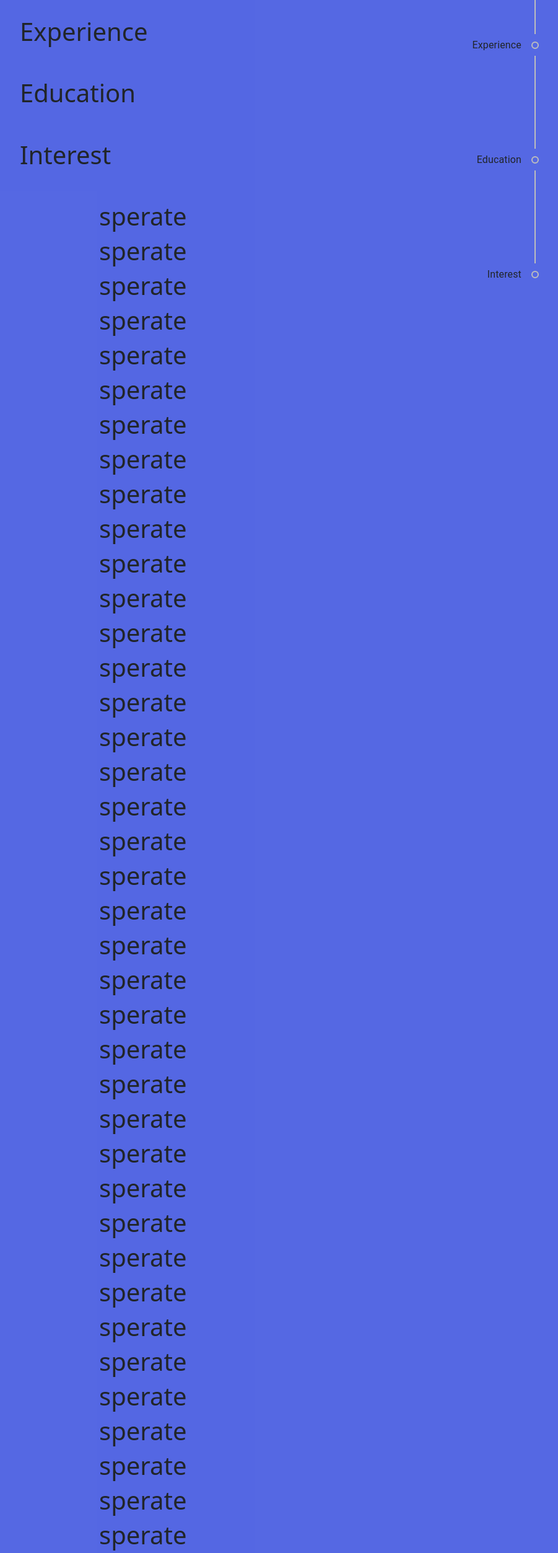
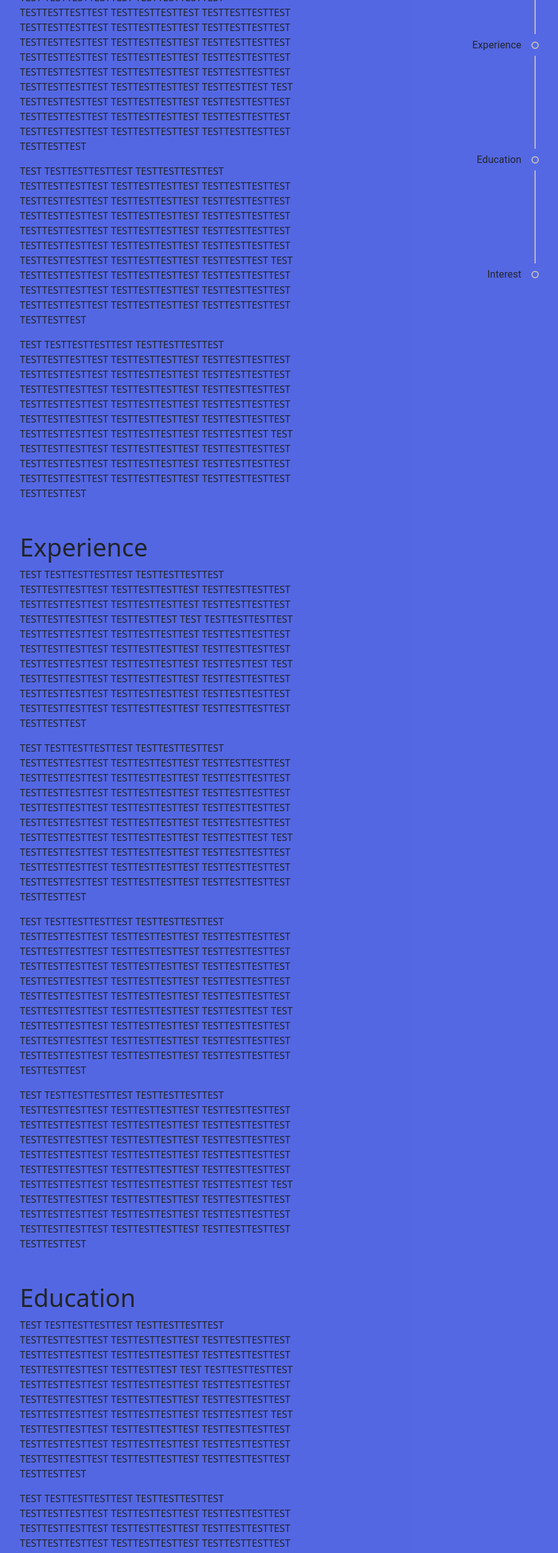
Before and after one commit to Gehrig-Barnes/portfolio, a React (Create React App) app: page /about_me in a window 1280 px wide. Shown: the part 200-2706 px from the top of the page at 62% size, without its empty margins (352-1253 px from the left). Built offline with nearby package versions, Linux system fonts and the light colour scheme; a web font is replaced by a local one.

Commit message:
a tag set up

```diff
--- a/src/components/AboutMe.js
+++ b/src/components/AboutMe.js
@@ -37,50 +37,62 @@ function AboutMe() {
 
   const timelineContainerStyle = {};
 
+  console.log(window.location.href.innerWidth)
+
+
+
   return (
     <div className="abt">
       <div style={timelineContainerStyle} className="timeLineContainer">
         <Timeline className="timeLine" align="left" position="left">
           <TimelineItem>
             <TimelineSeparator>
+              <a href="#my_story">
                 <TimelineDot
                   variant={outlined[0] ? "filled" : "outlined"}
                   className="separator"
                   onClick={handleDotOne}
                 />
+              </a>
               <TimelineConnector className="connector" />
             </TimelineSeparator>
             <TimelineContent>My Story</TimelineContent>
           </TimelineItem>
           <TimelineItem>
             <TimelineSeparator>
+              <a href="#experience">
                 <TimelineDot
                   variant={outlined[1] ? "filled" : "outlined"}
                   className="separator"
                   onClick={handleDotTwo}
                 />
+              </a>
               <TimelineConnector className="connector" />
             </TimelineSeparator>
             <TimelineContent>Experience</TimelineContent>
           </TimelineItem>
           <TimelineItem>
             <TimelineSeparator>
+              <a href="#education">
                 <TimelineDot
                   variant={outlined[2] ? "filled" : "outlined"}
                   className="separator"
                   onClick={handleDotThree}
                 />
+              </a>
               <TimelineConnector className="connector" />
             </TimelineSeparator>
             <TimelineContent>Education</TimelineContent>
           </TimelineItem>
           <TimelineItem>
             <TimelineSeparator>
+              <a href="#interest">
                 <TimelineDot
                   variant={outlined[3] ? "filled" : "outlined"}
                   className="separator"
                   onClick={handleDotFour}
                 />
+              </a>
             </TimelineSeparator>
             <TimelineContent>Interest</TimelineContent>
           </TimelineItem>
@@ -95,58 +107,167 @@ function AboutMe() {
       </button>
 
       <div id="me1" className="me">
-        <h1>My Story</h1>
+        <h1 id="my_story">My Story</h1>
+        <p>
+          TEST TESTTESTTESTTEST TESTTESTTESTTEST TESTTESTTESTTEST
+          TESTTESTTESTTEST TESTTESTTESTTEST TESTTESTTESTTEST TESTTESTTESTTEST
+          TESTTESTTESTTEST TESTTESTTESTTEST TESTTESTTESTTEST TESTTESTTESTTEST
+          TESTTESTTESTTEST TESTTESTTESTTEST TESTTESTTESTTEST TESTTESTTESTTEST
+          TESTTESTTESTTEST TESTTESTTESTTEST TESTTESTTESTTEST TESTTESTTESTTEST
+          TESTTESTTEST TEST TESTTESTTESTTEST TESTTESTTESTTEST TESTTESTTESTTEST
+          TESTTESTTESTTEST TESTTESTTESTTEST TESTTESTTESTTEST TESTTESTTESTTEST
+          TESTTESTTESTTEST TESTTESTTESTTEST TESTTESTTEST
+        </p>
+        <p>
+          TEST TESTTESTTESTTEST TESTTESTTESTTEST TESTTESTTESTTEST
+          TESTTESTTESTTEST TESTTESTTESTTEST TESTTESTTESTTEST TESTTESTTESTTEST
+          TESTTESTTESTTEST TESTTESTTESTTEST TESTTESTTESTTEST TESTTESTTESTTEST
+          TESTTESTTESTTEST TESTTESTTESTTEST TESTTESTTESTTEST TESTTESTTESTTEST
+          TESTTESTTESTTEST TESTTESTTESTTEST TESTTESTTESTTEST TESTTESTTESTTEST
+          TESTTESTTEST TEST TESTTESTTESTTEST TESTTESTTESTTEST TESTTESTTESTTEST
+          TESTTESTTESTTEST TESTTESTTESTTEST TESTTESTTESTTEST TESTTESTTESTTEST
+          TESTTESTTESTTEST TESTTESTTESTTEST TESTTESTTEST
+        </p>
+        <p>
+          TEST TESTTESTTESTTEST TESTTESTTESTTEST TESTTESTTESTTEST
+          TESTTESTTESTTEST TESTTESTTESTTEST TESTTESTTESTTEST TESTTESTTESTTEST
+          TESTTESTTESTTEST TESTTESTTESTTEST TESTTESTTESTTEST TESTTESTTESTTEST
+          TESTTESTTESTTEST TESTTESTTESTTEST TESTTESTTESTTEST TESTTESTTESTTEST
+          TESTTESTTESTTEST TESTTESTTESTTEST TESTTESTTESTTEST TESTTESTTESTTEST
+          TESTTESTTEST TEST TESTTESTTESTTEST TESTTESTTESTTEST TESTTESTTESTTEST
+          TESTTESTTESTTEST TESTTESTTESTTEST TESTTESTTESTTEST TESTTESTTESTTEST
+          TESTTESTTESTTEST TESTTESTTESTTEST TESTTESTTEST
+        </p>
       </div>
       <div className="me">
-        <h1>Experience</h1>
+        <h1 id="experience">Experience</h1>
+        <p>
+          TEST TESTTESTTESTTEST TESTTESTTESTTEST TESTTESTTESTTEST
+          TESTTESTTESTTEST TESTTESTTESTTEST TESTTESTTESTTEST TESTTESTTESTTEST
+          TESTTESTTESTTEST TESTTESTTESTTEST TESTTESTTEST TEST TESTTESTTESTTEST
+          TESTTESTTESTTEST TESTTESTTESTTEST TESTTESTTESTTEST TESTTESTTESTTEST
+          TESTTESTTESTTEST TESTTESTTESTTEST TESTTESTTESTTEST TESTTESTTESTTEST
+          TESTTESTTEST TEST TESTTESTTESTTEST TESTTESTTESTTEST TESTTESTTESTTEST
+          TESTTESTTESTTEST TESTTESTTESTTEST TESTTESTTESTTEST TESTTESTTESTTEST
+          TESTTESTTESTTEST TESTTESTTESTTEST TESTTESTTEST
+        </p>
+        <p>
+          TEST TESTTESTTESTTEST TESTTESTTESTTEST TESTTESTTESTTEST
+          TESTTESTTESTTEST TESTTESTTESTTEST TESTTESTTESTTEST TESTTESTTESTTEST
+          TESTTESTTESTTEST TESTTESTTESTTEST TESTTESTTESTTEST TESTTESTTESTTEST
+          TESTTESTTESTTEST TESTTESTTESTTEST TESTTESTTESTTEST TESTTESTTESTTEST
+          TESTTESTTESTTEST TESTTESTTESTTEST TESTTESTTESTTEST TESTTESTTESTTEST
+          TESTTESTTEST TEST TESTTESTTESTTEST TESTTESTTESTTEST TESTTESTTESTTEST
+          TESTTESTTESTTEST TESTTESTTESTTEST TESTTESTTESTTEST TESTTESTTESTTEST
+          TESTTESTTESTTEST TESTTESTTESTTEST TESTTESTTEST
+        </p>
+        <p>
+          TEST TESTTESTTESTTEST TESTTESTTESTTEST TESTTESTTESTTEST
+          TESTTESTTESTTEST TESTTESTTESTTEST TESTTESTTESTTEST TESTTESTTESTTEST
+          TESTTESTTESTTEST TESTTESTTESTTEST TESTTESTTESTTEST TESTTESTTESTTEST
+          TESTTESTTESTTEST TESTTESTTESTTEST TESTTESTTESTTEST TESTTESTTESTTEST
+          TESTTESTTESTTEST TESTTESTTESTTEST TESTTESTTESTTEST TESTTESTTESTTEST
+          TESTTESTTEST TEST TESTTESTTESTTEST TESTTESTTESTTEST TESTTESTTESTTEST
+          TESTTESTTESTTEST TESTTESTTESTTEST TESTTESTTESTTEST TESTTESTTESTTEST
+          TESTTESTTESTTEST TESTTESTTESTTEST TESTTESTTEST
+        </p>
+        <p>
+          TEST TESTTESTTESTTEST TESTTESTTESTTEST TESTTESTTESTTEST
+          TESTTESTTESTTEST TESTTESTTESTTEST TESTTESTTESTTEST TESTTESTTESTTEST
+          TESTTESTTESTTEST TESTTESTTESTTEST TESTTESTTESTTEST TESTTESTTESTTEST
+          TESTTESTTESTTEST TESTTESTTESTTEST TESTTESTTESTTEST TESTTESTTESTTEST
+          TESTTESTTESTTEST TESTTESTTESTTEST TESTTESTTESTTEST TESTTESTTESTTEST
+          TESTTESTTEST TEST TESTTESTTESTTEST TESTTESTTESTTEST TESTTESTTESTTEST
+          TESTTESTTESTTEST TESTTESTTESTTEST TESTTESTTESTTEST TESTTESTTESTTEST
+          TESTTESTTESTTEST TESTTESTTESTTEST TESTTESTTEST
+        </p>
       </div>
-      <div className="me">
+      <div id="education" className="me">
         <h1>Education</h1>
+        <p>
+          TEST TESTTESTTESTTEST TESTTESTTESTTEST TESTTESTTESTTEST
+          TESTTESTTESTTEST TESTTESTTESTTEST TESTTESTTESTTEST TESTTESTTESTTEST
+          TESTTESTTESTTEST TESTTESTTESTTEST TESTTESTTEST TEST TESTTESTTESTTEST
+          TESTTESTTESTTEST TESTTESTTESTTEST TESTTESTTESTTEST TESTTESTTESTTEST
+          TESTTESTTESTTEST TESTTESTTESTTEST TESTTESTTESTTEST TESTTESTTESTTEST
+          TESTTESTTEST TEST TESTTESTTESTTEST TESTTESTTESTTEST TESTTESTTESTTEST
+          TESTTESTTESTTEST TESTTESTTESTTEST TESTTESTTESTTEST TESTTESTTESTTEST
+          TESTTESTTESTTEST TESTTESTTESTTEST TESTTESTTEST
+        </p>
+        <p>
+          TEST TESTTESTTESTTEST TESTTESTTESTTEST TESTTESTTESTTEST
+          TESTTESTTESTTEST TESTTESTTESTTEST TESTTESTTESTTEST TESTTESTTESTTEST
+          TESTTESTTESTTEST TESTTESTTESTTEST TESTTESTTESTTEST TESTTESTTESTTEST
+          TESTTESTTESTTEST TESTTESTTESTTEST TESTTESTTESTTEST TESTTESTTESTTEST
+          TESTTESTTESTTEST TESTTESTTESTTEST TESTTESTTESTTEST TESTTESTTESTTEST
+          TESTTESTTEST TEST TESTTESTTESTTEST TESTTESTTESTTEST TESTTESTTESTTEST
+          TESTTESTTESTTEST TESTTESTTESTTEST TESTTESTTESTTEST TESTTESTTESTTEST
+          TESTTESTTESTTEST TESTTESTTESTTEST TESTTESTTEST
+        </p>
+        <p>
+          TEST TESTTESTTESTTEST TESTTESTTESTTEST TESTTESTTESTTEST
+          TESTTESTTESTTEST TESTTESTTESTTEST TESTTESTTESTTEST TESTTESTTESTTEST
+          TESTTESTTESTTEST TESTTESTTESTTEST TESTTESTTESTTEST TESTTESTTESTTEST
+          TESTTESTTESTTEST TESTTESTTESTTEST TESTTESTTESTTEST TESTTESTTESTTEST
+          TESTTESTTESTTEST TESTTESTTESTTEST TESTTESTTESTTEST TESTTESTTESTTEST
+          TESTTESTTEST TEST TESTTESTTESTTEST TESTTESTTESTTEST TESTTESTTESTTEST
+          TESTTESTTESTTEST TESTTESTTESTTEST TESTTESTTESTTEST TESTTESTTESTTEST
+          TESTTESTTESTTEST TESTTESTTESTTEST TESTTESTTEST
+        </p>
+        <p>
+          TEST TESTTESTTESTTEST TESTTESTTESTTEST TESTTESTTESTTEST
+          TESTTESTTESTTEST TESTTESTTESTTEST TESTTESTTESTTEST TESTTESTTESTTEST
+          TESTTESTTESTTEST TESTTESTTESTTEST TESTTESTTESTTEST TESTTESTTESTTEST
+          TESTTESTTESTTEST TESTTESTTESTTEST TESTTESTTESTTEST TESTTESTTESTTEST
+          TESTTESTTESTTEST TESTTESTTESTTEST TESTTESTTESTTEST TESTTESTTESTTEST
+          TESTTESTTEST TEST TESTTESTTESTTEST TESTTESTTESTTEST TESTTESTTESTTEST
+          TESTTESTTESTTEST TESTTESTTESTTEST TESTTESTTESTTEST TESTTESTTESTTEST
+          TESTTESTTESTTEST TESTTESTTESTTEST TESTTESTTEST
+        </p>
       </div>
-      <div className="me">
+      <div id="interest" className="me">
         <h1>Interest</h1>
+        <p>
+          TEST TESTTESTTESTTEST TESTTESTTESTTEST TESTTESTTESTTEST
+          TESTTESTTESTTEST TESTTESTTESTTEST TESTTESTTESTTEST TESTTESTTESTTEST
+          TESTTESTTESTTEST TESTTESTTESTTEST TESTTESTTEST TEST TESTTESTTESTTEST
+          TESTTESTTESTTEST TESTTESTTESTTEST TESTTESTTESTTEST TESTTESTTESTTEST
+          TESTTESTTESTTEST TESTTESTTESTTEST TESTTESTTESTTEST TESTTESTTESTTEST
+          TESTTESTTEST TEST TESTTESTTESTTEST TESTTESTTESTTEST TESTTESTTESTTEST
+          TESTTESTTESTTEST TESTTESTTESTTEST TESTTESTTESTTEST TESTTESTTESTTEST
+          TESTTESTTESTTEST TESTTESTTESTTEST TESTTESTTEST
+        </p>
+        <p>
+          TEST TESTTESTTESTTEST TESTTESTTESTTEST TESTTESTTESTTEST
+          TESTTESTTESTTEST TESTTESTTESTTEST TESTTESTTESTTEST TESTTESTTESTTEST
+          TESTTESTTESTTEST TESTTESTTESTTEST TESTTESTTESTTEST TESTTESTTESTTEST
+          TESTTESTTESTTEST TESTTESTTESTTEST TESTTESTTESTTEST TESTTESTTESTTEST
+          TESTTESTTESTTEST TESTTESTTESTTEST TESTTESTTESTTEST TESTTESTTESTTEST
+          TESTTESTTEST TEST TESTTESTTESTTEST TESTTESTTESTTEST TESTTESTTESTTEST
+          TESTTESTTESTTEST TESTTESTTESTTEST TESTTESTTESTTEST TESTTESTTESTTEST
+          TESTTESTTESTTEST TESTTESTTESTTEST TESTTESTTEST
+        </p>
+        <p>
+          TEST TESTTESTTESTTEST TESTTESTTESTTEST TESTTESTTESTTEST
+          TESTTESTTESTTEST TESTTESTTESTTEST TESTTESTTESTTEST TESTTESTTESTTEST
+          TESTTESTTESTTEST TESTTESTTESTTEST TESTTESTTESTTEST TESTTESTTESTTEST
+          TESTTESTTESTTEST TESTTESTTESTTEST TESTTESTTESTTEST TESTTESTTESTTEST
+          TESTTESTTESTTEST TESTTESTTESTTEST TESTTESTTESTTEST TESTTESTTESTTEST
+          TESTTESTTEST TEST TESTTESTTESTTEST TESTTESTTESTTEST TESTTESTTESTTEST
+          TESTTESTTESTTEST TESTTESTTESTTEST TESTTESTTESTTEST TESTTESTTESTTEST
+          TESTTESTTESTTEST TESTTESTTESTTEST TESTTESTTEST
+        </p>
+        <p>
+          TEST TESTTESTTESTTEST TESTTESTTESTTEST TESTTESTTESTTEST
+          TESTTESTTESTTEST TESTTESTTESTTEST TESTTESTTESTTEST TESTTESTTESTTEST
+          TESTTESTTESTTEST TESTTESTTESTTEST TESTTESTTESTTEST TESTTESTTESTTEST
+          TESTTESTTESTTEST TESTTESTTESTTEST TESTTESTTESTTEST TESTTESTTESTTEST
+          TESTTESTTESTTEST TESTTESTTESTTEST TESTTESTTESTTEST TESTTESTTESTTEST
+          TESTTESTTEST TEST TESTTESTTESTTEST TESTTESTTESTTEST TESTTESTTESTTEST
+          TESTTESTTESTTEST TESTTESTTESTTEST TESTTESTTESTTEST TESTTESTTESTTEST
+          TESTTESTTESTTEST TESTTESTTESTTEST TESTTESTTEST
+        </p>
       </div>
-
-      <h1>sperate</h1>
-      <h1>sperate</h1>
-      <h1>sperate</h1>
-      <h1>sperate</h1>
-      <h1>sperate</h1>
-      <h1>sperate</h1>
-      <h1>sperate</h1>
-      <h1>sperate</h1>
-      <h1>sperate</h1>
-      <h1>sperate</h1>
-      <h1>sperate</h1>
-      <h1>sperate</h1>
-      <h1>sperate</h1>
-      <h1>sperate</h1>
-      <h1>sperate</h1>
-      <h1>sperate</h1>
-      <h1>sperate</h1>
-      <h1>sperate</h1>
-      <h1>sperate</h1>
-      <h1>sperate</h1>
-      <h1>sperate</h1>
-      <h1>sperate</h1>
-      <h1>sperate</h1>
-      <h1>sperate</h1>
-      <h1>sperate</h1>
-      <h1>sperate</h1>
-      <h1>sperate</h1>
-      <h1>sperate</h1>
-      <h1>sperate</h1>
-      <h1>sperate</h1>
-      <h1>sperate</h1>
-      <h1>sperate</h1>
-      <h1>sperate</h1>
-      <h1>sperate</h1>
-      <h1>sperate</h1>
-      <h1>sperate</h1>
-      <h1>sperate</h1>
-      <h1>sperate</h1>
-      <h1>sperate</h1>
-      <h1>sperate</h1>
     </div>
   );
 }
--- a/src/style/about.css
+++ b/src/style/about.css
@@ -17,8 +17,13 @@
 }
 
 .separator {
+    cursor: pointer;
 }
 
 .connector {
   height: 150px;
 }
+
+.me > p {
+    inline-size: 50%;
+}
```
Lines whose indentation alone changed are shown as unchanged.
